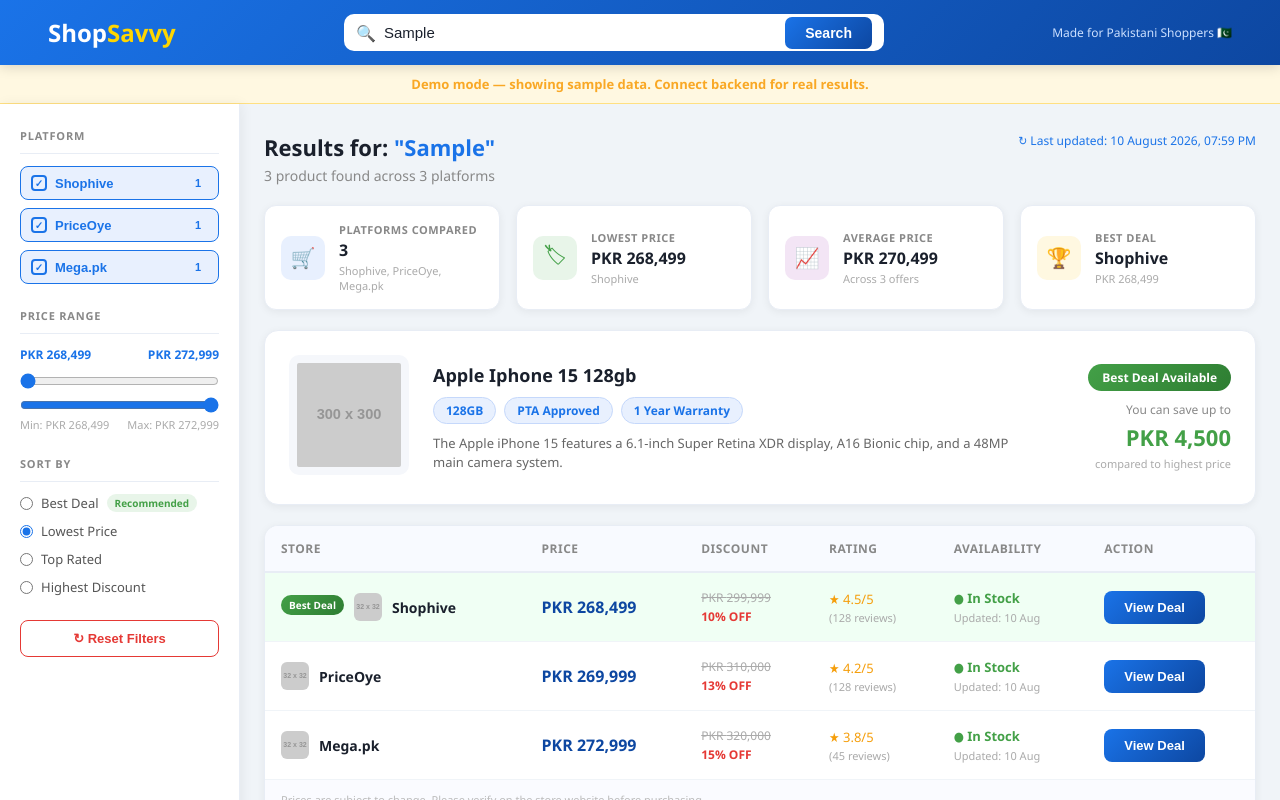
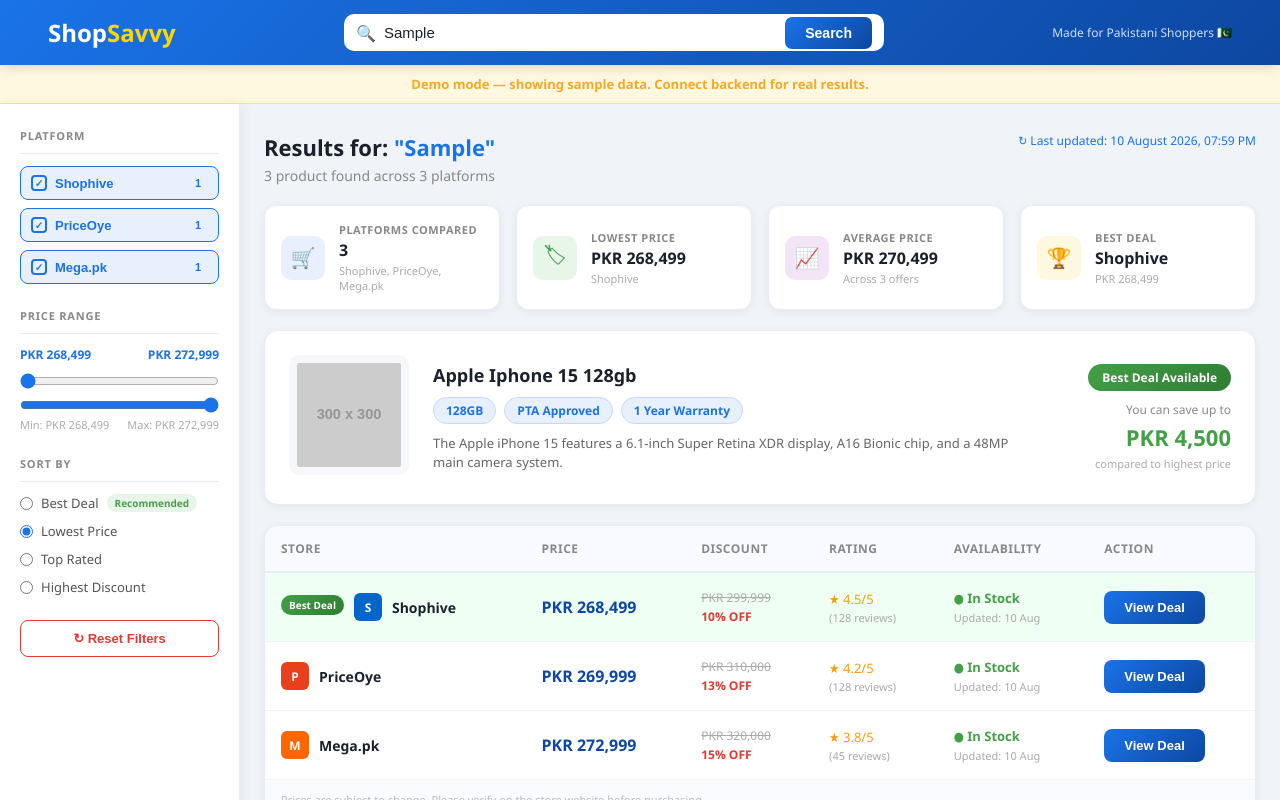
Before and after one commit to ArsalanIbrahim007/shopsavvy, a React app in the folder frontend/: page /results in a window 1280 px wide. Both pictures are taken after typing "Sample" into the empty fields and a click on the button "Search". Shown: the top 800 px of the page. Built offline with nearby package versions, Linux system fonts and the light colour scheme; no server answers; the HTML template or start-up script is replaced by a standard one.

Commit message:
Fix store logos with platform color fallback and no rating display

```diff
--- a/frontend/src/App.css
+++ b/frontend/src/App.css
@@ -1132,3 +1132,29 @@
   text-align: center;
   border-bottom: 1px solid #ffe082;
 }
+
+/* ── Store Logo Fallback ── */
+.store-logo-wrapper {
+  position: relative;
+  width: 28px;
+  height: 28px;
+  flex-shrink: 0;
+}
+
+.store-logo-fallback {
+  width: 28px;
+  height: 28px;
+  border-radius: 6px;
+  display: flex;
+  align-items: center;
+  justify-content: center;
+  color: white;
+  font-size: 12px;
+  font-weight: 700;
+  flex-shrink: 0;
+}
+
+.no-rating {
+  font-size: 12px;
+  color: #bbb;
+}
--- a/frontend/src/components/ComparisonTable.jsx
+++ b/frontend/src/components/ComparisonTable.jsx
@@ -1,4 +1,67 @@
 import { useNavigate } from "react-router-dom";
+
+const PLATFORM_LOGOS = {
+  priceoye: "https://priceoye.pk/favicon.ico",
+  PriceOye: "https://priceoye.pk/favicon.ico",
+  shophive: "https://shophive.com/favicon.ico",
+  Shophive: "https://shophive.com/favicon.ico",
+  mega: "https://mega.pk/favicon.ico",
+  "Mega.pk": "https://mega.pk/favicon.ico",
+  homeshopping: "https://homeshopping.pk/favicon.ico",
+  HomeShopping: "https://homeshopping.pk/favicon.ico",
+  telemart: "https://telemart.pk/favicon.ico",
+  Telemart: "https://telemart.pk/favicon.ico",
+  ishopping: "https://ishopping.pk/favicon.ico",
+  iShopping: "https://ishopping.pk/favicon.ico",
+  symbios: "https://symbios.pk/favicon.ico",
+  Symbios: "https://symbios.pk/favicon.ico",
+};
+
+const PLATFORM_COLORS = {
+  priceoye: "#e8401c",
+  PriceOye: "#e8401c",
+  shophive: "#0066cc",
+  Shophive: "#0066cc",
+  mega: "#ff6600",
+  "Mega.pk": "#ff6600",
+  homeshopping: "#cc0000",
+  HomeShopping: "#cc0000",
+  telemart: "#2196F3",
+  Telemart: "#2196F3",
+  ishopping: "#4CAF50",
+  iShopping: "#4CAF50",
+  symbios: "#9C27B0",
+  Symbios: "#9C27B0",
+};
+
+function PlatformLogo({ platform }) {
+  const logoUrl = PLATFORM_LOGOS[platform];
+  const color = PLATFORM_COLORS[platform] || "#1a73e8";
+  const initial = platform ? platform.charAt(0).toUpperCase() : "S";
+
+  if (logoUrl) {
+    return (
+      <img
+        src={logoUrl}
+        alt={platform}
+        className="store-logo"
+        onError={(e) => {
+          e.target.style.display = "none";
+          e.target.nextSibling.style.display = "flex";
+        }}
+      />
+    );
+  }
+
+  return (
+    <div
+      className="store-logo-fallback"
+      style={{ background: color }}
+    >
+      {initial}
+    </div>
+  );
+}
 
 function ComparisonTable({ products }) {
   const navigate = useNavigate();
@@ -31,11 +94,18 @@
                   {product.isBestDeal && (
                     <span className="table-best-badge">Best Deal</span>
                   )}
-                  <img
-                    src={product.platformLogo}
-                    alt={product.platform}
-                    className="store-logo"
-                  />
+                  <div className="store-logo-wrapper">
+                    <PlatformLogo platform={product.platform} />
+                    <div
+                      className="store-logo-fallback"
+                      style={{
+                        display: "none",
+                        background: PLATFORM_COLORS[product.platform] || "#1a73e8",
+                      }}
+                    >
+                      {product.platform ? product.platform.charAt(0).toUpperCase() : "S"}
+                    </div>
+                  </div>
                   <span className="store-name">{product.platform}</span>
                 </div>
               </td>
@@ -46,7 +116,7 @@
               </td>
               <td>
                 <div className="discount-cell">
-                  {product.originalPrice && (
+                  {product.originalPrice && product.originalPrice > product.price && (
                     <span className="table-original">
                       PKR {product.originalPrice.toLocaleString()}
                     </span>
@@ -60,19 +130,28 @@
               </td>
               <td>
                 <div className="rating-cell">
-                  &#9733; {product.rating}/5
-                  <span className="review-count">
-                    ({product.reviewCount} reviews)
-                  </span>
+                  {product.rating > 0 ? (
+                    <>
+                      &#9733; {product.rating}/5
+                      <span className="review-count">
+                        ({product.reviewCount || 0} reviews)
+                      </span>
+                    </>
+                  ) : (
+                    <span className="no-rating">No rating</span>
+                  )}
                 </div>
               </td>
               <td>
                 <div className="availability-cell">
-                  <span className={product.availability === "In Stock" ? "in-stock" : "low-stock"}>
-                    &#9679; {product.availability}
+                  <span className={product.availability === "In Stock" || product.inStock ? "in-stock" : "low-stock"}>
+                    &#9679; {product.availability || (product.inStock ? "In Stock" : "Out of Stock")}
                   </span>
                   <span className="updated-date">
-                    Updated: {new Date(product.lastScrapedAt).toLocaleDateString("en-GB", { day: "numeric", month: "short" })}
+                    Updated: {new Date(product.lastScrapedAt).toLocaleDateString("en-GB", {
+                      day: "numeric",
+                      month: "short",
+                    })}
                   </span>
                 </div>
               </td>
```
